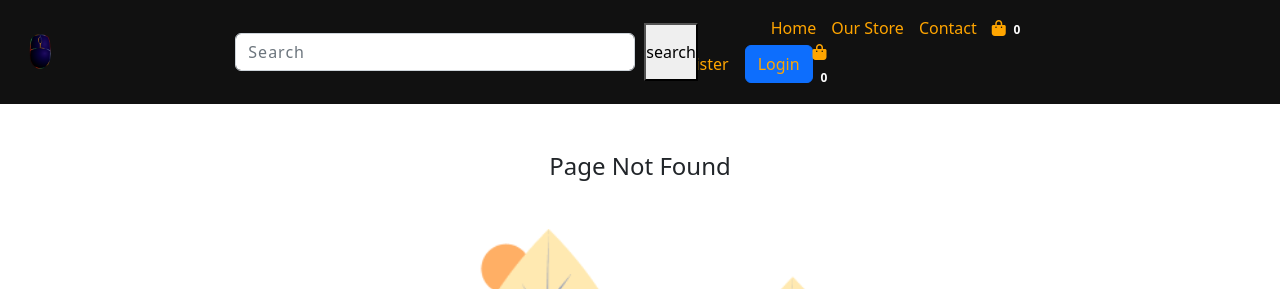
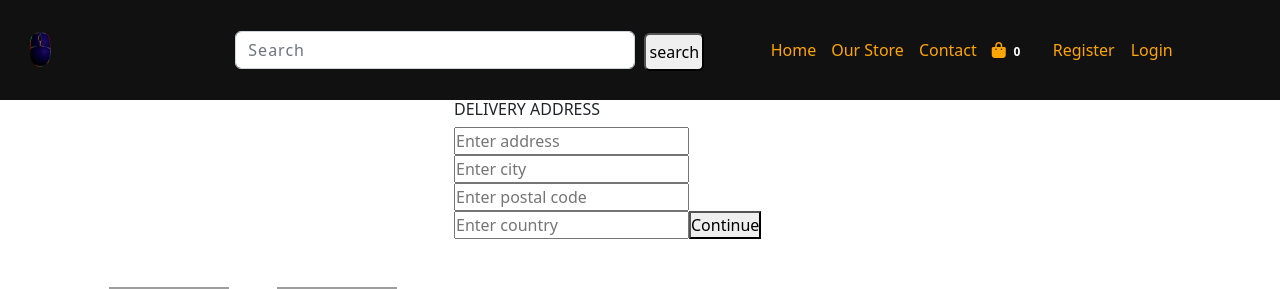
Before and after one commit to Muhammadjon-is/caps-fe, a React (Create React App) app: page /shipping in a window 1280 px wide. Shown: the top 289 px of the page. Built offline with nearby package versions, Linux system fonts and the light colour scheme; grey boxes are pictures that could not be loaded.

Commit message:
Fixed Navbar

```diff
--- a/src/Components/Cart/Cart.jsx
+++ b/src/Components/Cart/Cart.jsx
@@ -8,7 +8,9 @@ import { addToCart, removefromcart } from "../Redux/Actions/cartAction";
 // import images from "../../assets/gamingPc1.png"
 
 import "./Cart.css";
+
 const Cart = () => {
+
   const dispatch = useDispatch();
   const { id } = useParams();
   const navigate = useNavigate();
--- a/src/Components/Header/Header.css
+++ b/src/Components/Header/Header.css
@@ -33,3 +33,22 @@
  .menu-links a:hover{
     cursor: pointer;
  }
+ .registerLogin{
+  padding-left: 10px;
+ }
+
+  .Login-Register{
+    margin-left: 25px;
+    color: orange;
+  }
+  .colorLogin{
+    color: orange;
+  }
+  .dropbg{
+    background-color: #111111;
+  }
+  .search-button{
+    width: 60px;
+    height: 38px;
+    margin-top: 12px;
+  }
--- a/src/Components/Header/Header.jsx
+++ b/src/Components/Header/Header.jsx
@@ -5,6 +5,7 @@ import { Link, useNavigate } from "react-router-dom";
 import { useDispatch, useSelector } from "react-redux";
 import "./Header.css";
 import { logout } from "../Redux/Actions/userAction";
+
 
 const Header = () => {
   const [keyword, setKeyword] = useState();
@@ -15,7 +16,7 @@ const Header = () => {
   const { cartItems } = cart;
   const userLogin = useSelector((state) => state.userLogin);
   const { userInfo } = userLogin;
-
+  const [ setErrorMessage] = useState("");
   // console.log(userInfo);
 
   const logoutUser = () => {
@@ -27,15 +28,21 @@ const Header = () => {
     if (keyword.trim()) {
       navigate(`/search/${keyword}`);
     } else {
-      navigate("/");
+      setErrorMessage("Keyword not found");
     }
+
   };
 
   // const userInfo =
 
   return (
     <>
+
+
+
       <header className="header-upper py-3">
+
+
         <div className="container-xxl">
           <div className="row align-items-center">
             <div className="col-2">
@@ -68,10 +75,12 @@ const Header = () => {
                     placeholder="Search"
                     onChange={(e) => setKeyword(e.target.value)}
                   />
-                  <button type="submit" className="search-button">
+                  <button type="submit" className="rounded search search-button">
                     search
                   </button>
+
                 </form>
+
               </div>
             </div>
             <div className="col-5">
@@ -90,13 +99,13 @@ const Header = () => {
                             <i className="fas fa-shopping-bag"></i>
                             <span className="badge">{cartItems.length}</span>
                           </Link>
-                        </div>
+
 
                         <div className="col-md-3 d-flex align-items-center justify-content-end Login-Register">
                           {userInfo ? (
-                            <div className="dropdown">
+                            <div className="dropdown  colorLogin">
                               <button
-                                className="btn btn-secondary dropdown-toggle"
+                                className="btn btn-danger menu-links dropdown-toggle"
                                 type="button"
                                 id="dropdownMenuButton1"
                                 data-bs-toggle="dropdown"
@@ -129,15 +138,12 @@ const Header = () => {
                               <Link className="me-3" to="/register">
                                 Register
                               </Link>
-                              <Link className="btn btn-primary" to="/login">
+                              <Link className="" to="/login">
                                 Login
                               </Link>
                             </>
                           )}
-                             <Link to="/cart">
-                  <i className="fas fa-shopping-bag"></i>
-                  <span className="badge">{cartItems.length}</span>
-                </Link>
+                            </div>
                         </div>
                       </div>
                     </div>
--- a/src/Components/Payment/Payment.jsx
+++ b/src/Components/Payment/Payment.jsx
@@ -1,28 +1,27 @@
-import React, { useState } from 'react'
-import { useDispatch, useSelector } from 'react-redux'
-import { useNavigate } from 'react-router-dom';
-import { savePaymentMethod } from '../Redux/Actions/cartAction'
-
+import React, { useState } from "react";
+import { useDispatch, useSelector } from "react-redux";
+import { useNavigate } from "react-router-dom";
+import { savePaymentMethod } from "../Redux/Actions/cartAction";
 
 const Payment = () => {
+  const cart = useSelector((state) => state.cart);
+  const { shippingAddress } = cart;
 
-    const cart = useSelector((state) => state.cart);
-    const {shippingAddress} = cart;
-    const navigate = useNavigate()
+  const navigate = useNavigate();
 
-    if(!shippingAddress){
+  if (!shippingAddress) {
     navigate("/shipping");
   }
 
-    const [paymentMethod, setPaymentMethod] = useState("Paypal")
+  const [paymentMethod, setPaymentMethod] = useState("PayPal");
 
-    const dispatch = useDispatch()
+  const dispatch = useDispatch();
 
   const submitHandler = (e) => {
-        e.prevenetDefault();
+    e.preventDefault();
     dispatch(savePaymentMethod(paymentMethod));
-        navigate("/placeorder")
-    }
+    navigate("/placeorder");
+  };
 
   return (
     <div className="container d-flex justify-content-center align-items-center login-center">
@@ -46,7 +45,7 @@ const Payment = () => {
         <button type="submit">Continue</button>
       </form>
     </div>
-  )
-}
+  );
+};
 
-export default Payment
+export default Payment;
--- a/src/Components/Router/Router.jsx
+++ b/src/Components/Router/Router.jsx
@@ -14,6 +14,7 @@ import OrderScreen from "../OrderScreen/OrderScreen"
 // import ProfileTabs from "../ProfileTabs/ProfileTabs"
 import ProfileScreen from "../ProfileTabs/ProfileScreen"
 import HomeSecreen from "../HomeSecreen"
+import ShippingScreen from "../../Shipping/Shipping"
 
 const RoutersApi = [
     {
@@ -90,7 +91,12 @@ const RoutersApi = [
         id:15,
         path:"/search/:keyword",
         element:<HomeSecreen/>
-        }
+        },
+        {
+            id:16,
+            path:"/shipping",
+            element:<ShippingScreen/>
+            }
 
 ]
 
--- a/src/Shipping/Shipping.jsx
+++ b/src/Shipping/Shipping.jsx
@@ -0,0 +1,66 @@
+import React, { useState } from "react";
+import { useDispatch, useSelector } from "react-redux";
+import { saveShippingAddress } from "../Components/Redux/Actions/cartAction";
+import { useNavigate } from "react-router-dom/dist";
+const ShippingScreen = () => {
+  const navigate = useNavigate();
+
+  const cart = useSelector((state) => state.cart);
+  const { shippingAddress } = cart;
+
+  const [address, setAddress] = useState(shippingAddress.address);
+  const [city, setCity] = useState(shippingAddress.city);
+  const [postalCode, setPostalCode] = useState(shippingAddress.postalCode);
+  const [country, setCountry] = useState(shippingAddress.country);
+
+  const dispatch = useDispatch();
+
+  const submitHandler = (e) => {
+    e.preventDefault();
+    dispatch(saveShippingAddress({ address, city, postalCode, country }));
+    navigate("/payment");
+    };
+  return (
+    <>
+      <div className="container d-flex justify-content-center align-items-center login-center">
+        <form
+          className="Login col-md-8 col-lg-4 col-11"
+          onSubmit={submitHandler}
+        >
+          <h6>DELIVERY ADDRESS</h6>
+          <input
+            type="text"
+            placeholder="Enter address"
+            value={address}
+            required
+            onChange={(e) => setAddress(e.target.value)}
+          />
+          <input
+            type="text"
+            placeholder="Enter city"
+            value={city}
+            required
+            onChange={(e) => setCity(e.target.value)}
+          />
+          <input
+            type="text"
+            placeholder="Enter postal code"
+            value={postalCode}
+            required
+            onChange={(e) => setPostalCode(e.target.value)}
+          />
+          <input
+            type="text"
+            placeholder="Enter country"
+            value={country}
+            required
+            onChange={(e) => setCountry(e.target.value)}
+          />
+          <button type="submit">Continue</button>
+        </form>
+      </div>
+    </>
+  );
+};
+
+export default ShippingScreen;
```
Lines whose indentation alone changed are shown as unchanged.
